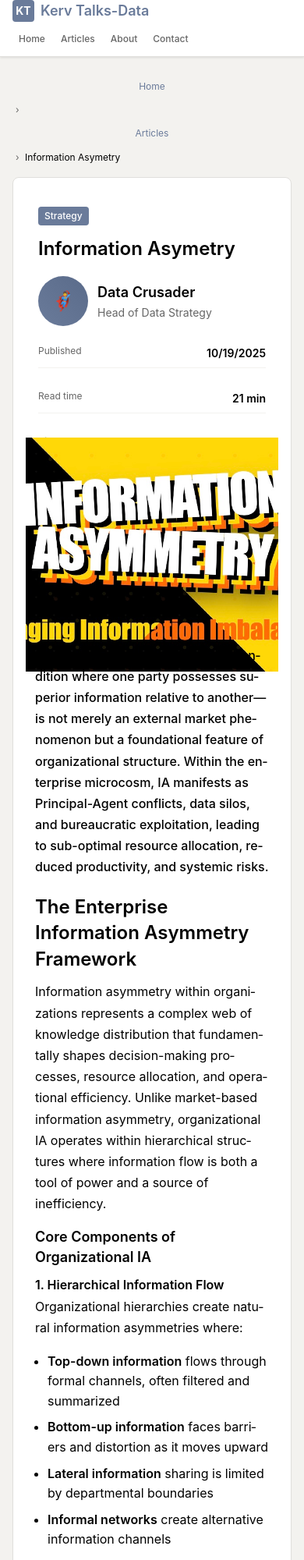
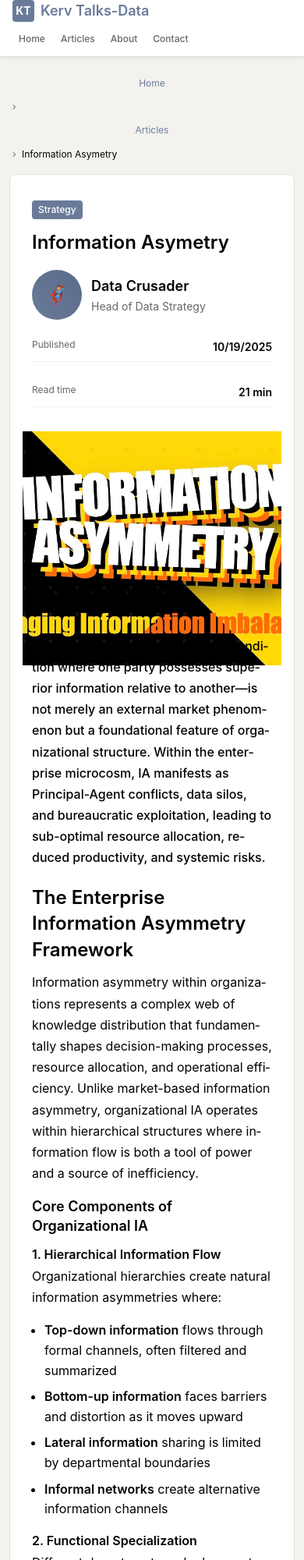
Before and after one commit to denizen-star/kblog, a website: page articles/information-asymetry/index.html in a window 390 px wide. Shown: the top 2000 px of the page at 78% size. Drawn offline with Linux system fonts and the light colour scheme.

Commit message:
Fix text overflow and clipping on mobile
- Reduced padding on article containers to prevent overflow
- Added max-width: 100% and box-sizing: border-box to all containers
- Fixed article body padding to prevent text clipping
- Ensured content fits within screen boundaries
- Prevented text from being cut off on the right side

```diff
--- a/assets/css/responsive.css
+++ b/assets/css/responsive.css
@@ -128,7 +128,9 @@
 
     /* Article page mobile styles */
     .article-main-container {
-        padding: var(--spacing-lg);
+        padding: var(--spacing-md);
+        max-width: 100%;
+        box-sizing: border-box;
     }
 
     .article-layout {
@@ -137,7 +139,9 @@
     }
 
     .article-header-full {
-        padding: var(--spacing-xl) var(--spacing-lg) var(--spacing-lg);
+        padding: var(--spacing-lg) var(--spacing-md);
+        max-width: 100%;
+        box-sizing: border-box;
     }
 
     .article-title-full {
@@ -175,7 +179,10 @@
     }
 
     .article-body {
-        padding: var(--spacing-lg) var(--spacing-md);
+        padding: var(--spacing-md);
+        margin: 0;
+        width: 100%;
+        max-width: 100%;
     }
 
     .article-lead {
@@ -272,12 +279,16 @@
 
     .article-content {
         overflow-x: hidden;
+        max-width: 100%;
+        box-sizing: border-box;
     }
 
     .article-body {
         overflow-x: hidden;
         word-wrap: break-word;
         overflow-wrap: break-word;
+        max-width: 100%;
+        box-sizing: border-box;
     }
 
     /* Additional mobile improvements */
```
